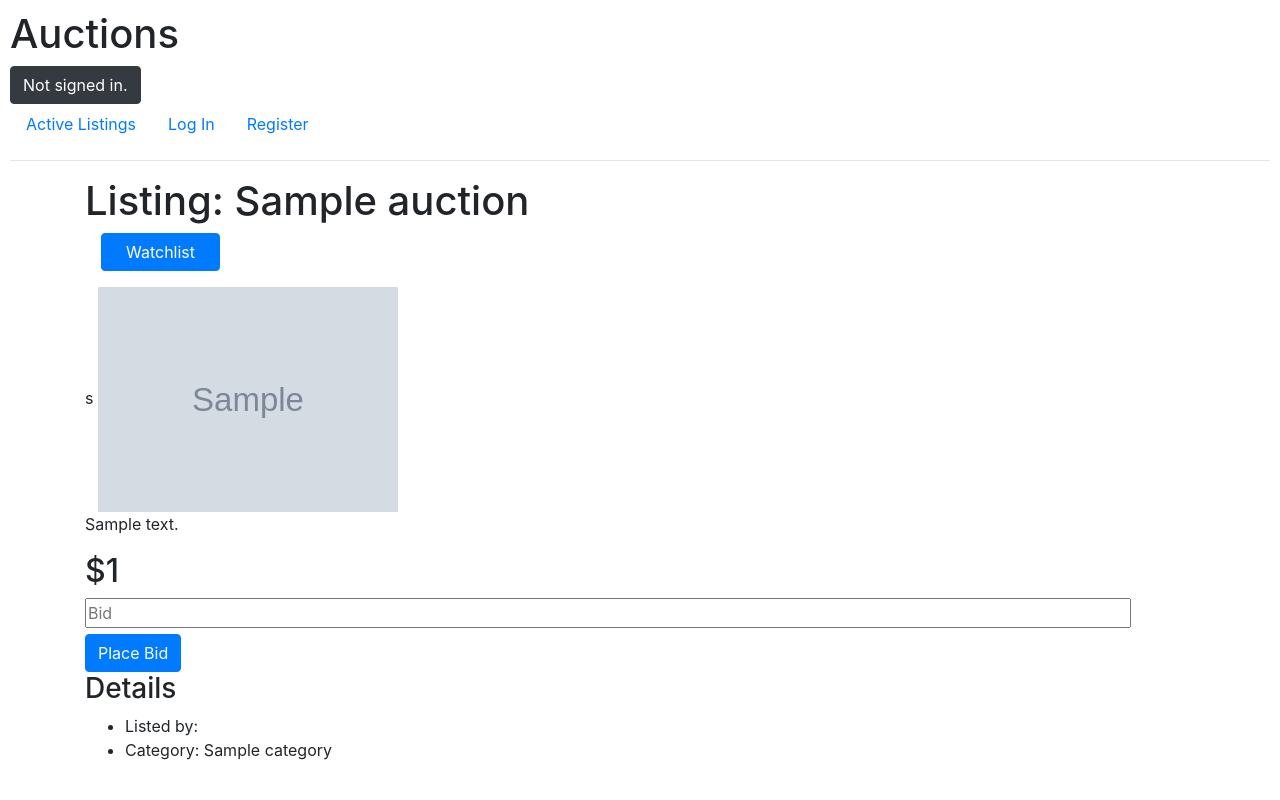
After one commit to Jamshid-Ganiev/CS50-projects, a Django app: page /1 in a window 1280 px wide. The commit adds this page. Run offline with Django 4.2, Linux system fonts and the light colour scheme; tables that the repository leaves empty hold one stand-in row (values such as "Sample post"); grey boxes marked "Sample" are stand-in pictures; some libraries are stand-ins or nearby versions.

Commit message:
Create new form, and details page for Auctions

```diff
--- a/commerce/auctions/admin.py
+++ b/commerce/auctions/admin.py
@@ -1,8 +1,9 @@
 from django.contrib import admin
-from .models import Auction, Bid, CustomUser, Comment
+from .models import Auction, Bid, CustomUser, Comment, Category
 
 # Register your models here.
 admin.site.register(Auction)
 admin.site.register(Bid)
 admin.site.register(CustomUser)
 admin.site.register(Comment)
+admin.site.register(Category)
--- a/commerce/auctions/forms.py
+++ b/commerce/auctions/forms.py
@@ -1,8 +1,8 @@
-from django import forms
+from django.forms import ModelForm
 from .models import Auction, Bid, Comment
 
 
-class AuctionForm(forms.ModelForm):
+class AuctionForm(ModelForm):
     class Meta:
         model = Auction
         fields = ['title', 'category', 'image_url', 'starting_bid', 'description']
--- a/commerce/auctions/models.py
+++ b/commerce/auctions/models.py
@@ -5,23 +5,35 @@ from django.db import models
 class CustomUser(AbstractUser):
     profile_picture = models.ImageField(default="auctions/media/default_profile_pic.png")
 
-class Bid(models.Model):
-    amount = models.FloatField()
-    user = models.ForeignKey(CustomUser, on_delete=models.CASCADE)
+
+class Category(models.Model):
+    name = models.CharField(max_length=100, blank=True)
+
+    def __str__(self):
+        return f"{self.name}"
+
+
+class Auction(models.Model):
+    title = models.CharField(max_length=250, blank=False)
+    category = models.ForeignKey(Category, on_delete=models.CASCADE)
+    image_url = models.CharField(max_length=250)
+    description = models.TextField(max_length=500, blank=True, default="")
+    starting_bid = models.IntegerField(blank=False)
     date = models.DateTimeField(auto_now_add=True)
 
-    def __str__(self):
-        return f"${self.amount} bid by {self.user} on {self.date}"
-
-class Auction(models.Model):
-    title = models.CharField(max_length=250)
-    category = models.CharField(max_length=100, blank=True)
-    image_url = models.CharField(max_length=200)
-    starting_bid = models.ForeignKey(Bid, on_delete=models.CASCADE, related_name='auctions')
-    description = models.TextField()
 
     def __str__(self):
-        return f"highest bid for <<{self.title}>> is ${self.starting_bid}"
+        return f"{self.title}"
+
+
+class Bid(models.Model):
+    auction =models.ForeignKey(Auction, on_delete=models.CASCADE, default=None)
+    amount = models.CharField(max_length=9)
+    date = models.DateTimeField(auto_now_add=True)
+    user = models.ForeignKey(CustomUser, on_delete=models.CASCADE)
+
+    def __str__(self):
+        return f"${self.amount} for {self.auction.title} by {self.user} on {self.date}"
 
 
 class Comment(models.Model):
--- a/commerce/auctions/static/auctions/styles.css
+++ b/commerce/auctions/static/auctions/styles.css
@@ -1,3 +1,11 @@
 body {
     padding: 10px;
 }
+
+.column-item {
+    float:left;
+}
+
+#textarea-details {
+   resize: none;
+}
--- a/commerce/auctions/templates/auctions/create_listing.html
+++ b/commerce/auctions/templates/auctions/create_listing.html
@@ -1,7 +1,8 @@
 {% extends "auctions/layout.html" %}
+{% load static %}
 
 {% block body %}
-<form action="">
+<form method="post" action="{% url 'auctions:create_listing' %}" enctype="multipart/form-data">
     {% csrf_token %}
     {{ form.as_p }}
     <input type="submit" value="Create Listing">
--- /dev/null
+++ b/commerce/auctions/templates/auctions/details.html
@@ -0,0 +1,22 @@
+{% extends "auctions/layout.html" %}
+{% load static %}
+
+{% block body %}
+    <div class="container">
+        <h1>Listing: {{ auction.title }}</h1>
+        <p class="btn btn-primary px-4 ml-3">Watchlist</p><br>s
+        <img style="width:300px" src="{{ auction.image_url }}" alt="">
+        <p>{{ auction.description }}</p>
+        <h2>${{ auction.starting_bid }}</h2>
+        <textarea name="" id="textarea-details" cols="100" rows="1" placeholder="Bid"></textarea>
+        <br>
+        <button type="submit" class="btn btn-primary">Place Bid</button>
+        <br>
+        <h3>Details</h3>
+        <ul>
+            <li>Listed by: </li>
+            <li>Category: {{ auction.category }}</li>
+        </ul>
+    </div>
+
+{% endblock %}
--- a/commerce/auctions/templates/auctions/layout.html
+++ b/commerce/auctions/templates/auctions/layout.html
@@ -11,9 +11,9 @@
         <h1>Auctions</h1>
         <div>
             {% if user.is_authenticated %}
-                Signed in as <strong>{{ user.username }}</strong>.
+                <span class="btn btn-dark"> Signed in as <strong>{{ user.username }}</strong>.</span>
             {% else %}
-                Not signed in.
+                <span class="btn btn-dark">Not signed in.</span>
             {% endif %}
         </div>
         <ul class="nav">
@@ -21,6 +21,9 @@
                 <a class="nav-link" href="{% url 'auctions:index' %}">Active Listings</a>
             </li>
             {% if user.is_authenticated %}
+                <li class="nav-item">
+                    <a class="nav-link" href="{% url 'auctions:create_listing' %}">Create Listing</a>
+                </li>
                 <li class="nav-item">
                     <a class="nav-link" href="{% url 'auctions:logout' %}">Log Out</a>
                 </li>
--- a/commerce/auctions/urls.py
+++ b/commerce/auctions/urls.py
@@ -9,5 +9,6 @@ urlpatterns = [
     path("logout", views.logout_view, name="logout"),
     path("register", views.register, name="register"),
 
-    path("create/", views.create_listing, name='create_listing')
+    path("create", views.create_listing, name='create_listing'),
+    path("<int:listing_id>", views.listing_details, name='details')
 ]
--- a/commerce/auctions/views.py
+++ b/commerce/auctions/views.py
@@ -12,7 +12,14 @@ from .forms import AuctionForm
 
 
 def index(request):
-    return render(request, "auctions/index.html")
+    auctions = Auction.objects.all()
+
+    return render(request, "auctions/index.html", {"auctions": auctions})
+
+def listing_details(request, listing_id):
+    listing = Auction.objects.get(id=listing_id)
+
+    return render(request, "auctions/details.html", {"auction": listing})
 
 
 def login_view(request):
@@ -70,11 +77,11 @@ def register(request):
 def create_listing(request):
     template_name = 'auctions/create_listing.html'
 
-    def get(self, request, *args, **kwargs):
+    if request.method == 'GET':
         form = AuctionForm()
-        return render(request, self.template_name, {'form': form})
+        return render(request, template_name, {'form': form})
 
-    def post(self, request, *args, **kwargs):
+    if request.method == 'POST':
         form = AuctionForm(request.POST)
 
         if form.is_valid():
@@ -82,4 +89,4 @@ def create_listing(request):
             listing.save()
             return redirect('auctions:index')
 
-        return render(request, self.template_name, {'form': form})
+        return render(request, template_name, {'form': form})
```
Also changed, not shown: commerce/auctions/templates/auctions/index.html (+19 -2 lines), commerce/auctions/migrations/0001_initial.py, commerce/auctions/migrations/0002_auction_date_alter_auction_image_url_and_more.py (added).
